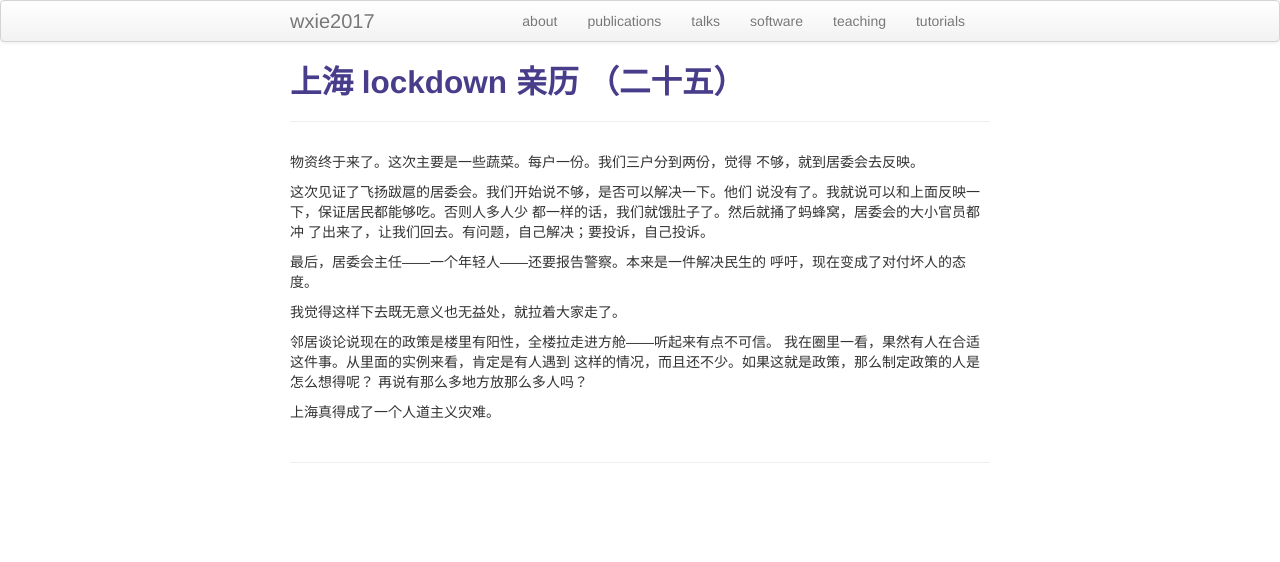
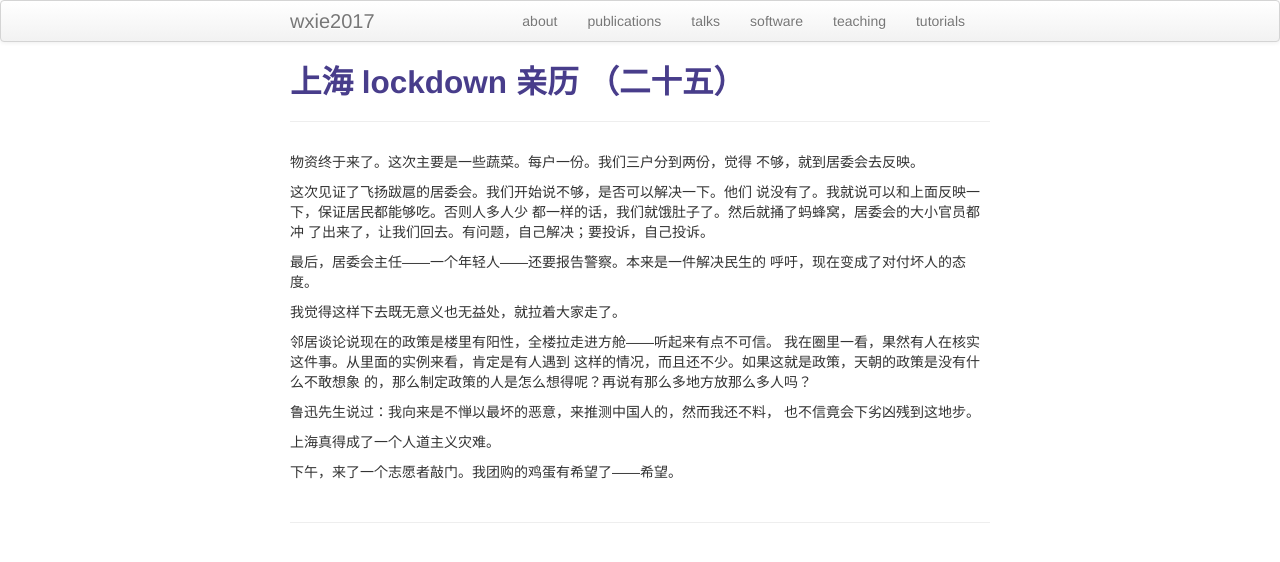
Before and after one commit to wxie2017/wxie2017.github.io, a Jekyll site: the page built from pages/article/上海-lockdown-亲历-25.md, in a window 1280 px wide. Shown: the top 562 px of the page. Built offline with Jekyll 4.4.1, drawn with Linux system fonts in a browser that asks for light colours.

Commit message:
update article: shanghai lockdown 25

```diff
--- a/pages/article/上海-lockdown-亲历-25.md
+++ b/pages/article/上海-lockdown-亲历-25.md
@@ -19,8 +19,13 @@ description: thought on 2022-05-08
 我觉得这样下去既无意义也无益处，就拉着大家走了。
 
 邻居谈论说现在的政策是楼里有阳性，全楼拉走进方舱——听起来有点不可信。
-我在圈里一看，果然有人在合适这件事。从里面的实例来看，肯定是有人遇到
-这样的情况，而且还不少。如果这就是政策，那么制定政策的人是怎么想得呢？
-再说有那么多地方放那么多人吗？
+我在圈里一看，果然有人在核实这件事。从里面的实例来看，肯定是有人遇到
+这样的情况，而且还不少。如果这就是政策，天朝的政策是没有什么不敢想象
+的，那么制定政策的人是怎么想得呢？再说有那么多地方放那么多人吗？
+
+鲁迅先生说过：我向来是不惮以最坏的恶意，来推测中国人的，然而我还不料，
+也不信竟会下劣凶残到这地步。
 
 上海真得成了一个人道主义灾难。
+
+下午，来了一个志愿者敲门。我团购的鸡蛋有希望了——希望。
```
Also changed, not shown: pages/speech/talk_to_high_school_students.md (+5 -5 lines).
